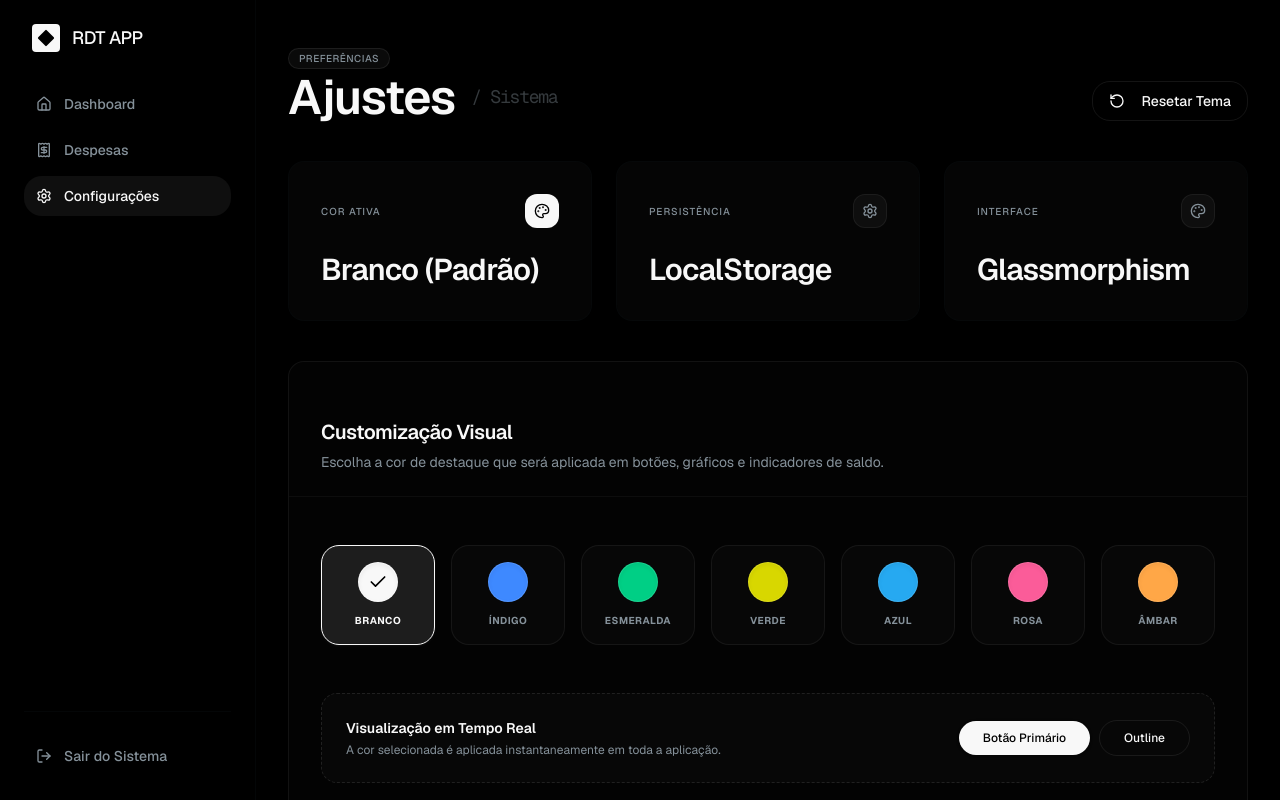
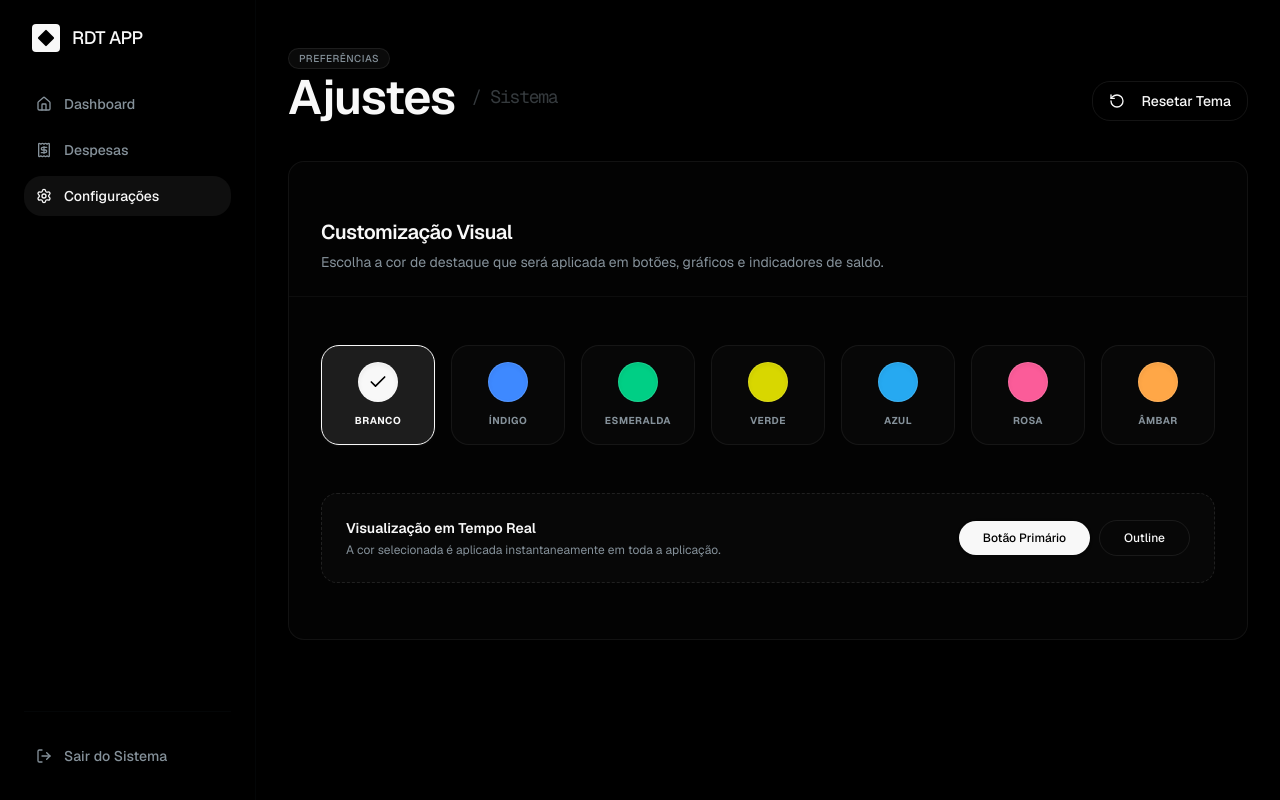
Before and after one commit to lucasgomesc1993/RDT-App, a Next.js app: page /configuracoes in a window 1280 px wide. Built offline with nearby package versions, Linux system fonts and the light colour scheme.

Commit message:
style: remoção de cards KPI desnecessários da página de configurações

```diff
--- a/src/app/(dashboard)/configuracoes/page.tsx
+++ b/src/app/(dashboard)/configuracoes/page.tsx
@@ -30,43 +30,6 @@ export default function ConfiguracoesPage() {
           >
             <RotateCcw className="h-4 w-4 mr-2" /> Resetar Tema
           </Button>
-        </div>
-      </div>
-
-      {/* KPIs Reutilizados para Manter Design */}
-      <div className="grid grid-cols-1 md:grid-cols-3 gap-6 px-4 md:px-0">
-        <div className="group relative overflow-hidden rounded-2xl border border-border/50 bg-white/[0.02] p-8 transition-all duration-300">
-          <div className="flex items-center justify-between mb-6">
-            <span className="text-[10px] font-medium uppercase tracking-widest text-muted-foreground">Cor Ativa</span>
-            <div className="p-2 rounded-lg bg-primary border border-white/[0.06] text-primary-foreground transition-colors">
-              <Palette className="h-4 w-4" />
-            </div>
-          </div>
-          <div className="text-3xl font-semibold tracking-tight text-foreground">
-            {accent.label}
-          </div>
-        </div>
-        <div className="group relative overflow-hidden rounded-2xl border border-border/50 bg-white/[0.02] p-8 transition-all duration-300">
-          <div className="flex items-center justify-between mb-6">
-            <span className="text-[10px] font-medium uppercase tracking-widest text-muted-foreground">Persistência</span>
-            <div className="p-2 rounded-lg bg-white/[0.04] border border-white/[0.06] text-muted-foreground">
-              <Settings className="h-4 w-4" />
-            </div>
-          </div>
-          <div className="text-3xl font-semibold tracking-tight text-foreground">
-            LocalStorage
-          </div>
-        </div>
-        <div className="group relative overflow-hidden rounded-2xl border border-border/50 bg-white/[0.02] p-8 transition-all duration-300">
-          <div className="flex items-center justify-between mb-6">
-            <span className="text-[10px] font-medium uppercase tracking-widest text-muted-foreground">Interface</span>
-            <div className="p-2 rounded-lg bg-white/[0.04] border border-white/[0.06] text-muted-foreground">
-              <Palette className="h-4 w-4" />
-            </div>
-          </div>
-          <div className="text-3xl font-semibold tracking-tight text-foreground">
-            Glassmorphism
-          </div>
         </div>
       </div>
 
```
Also changed, not shown: public/sw.js.
